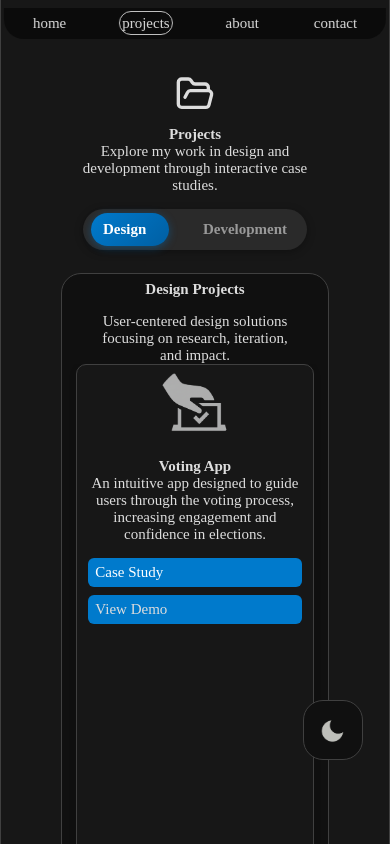
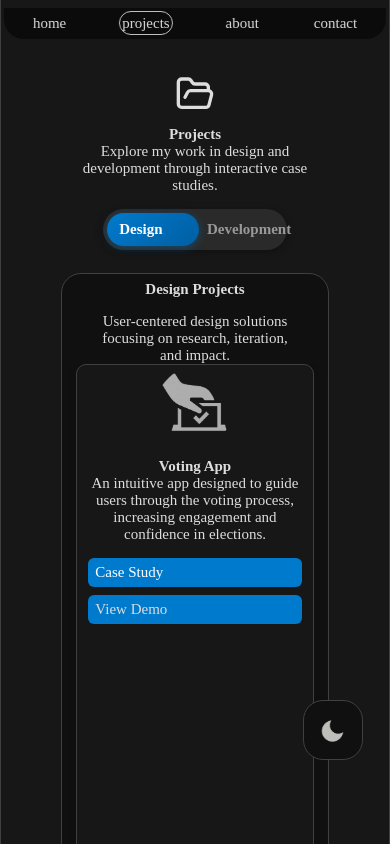
Before and after one commit to kainenw/portfolio_v2, a React (Create React App) app: page /projects in a window 390 px wide. Shown: the top 844 px of the page. Built offline with nearby package versions, Linux system fonts and the light colour scheme.

Commit message:
Add responsive styles for projects tab switch and slider

```diff
--- a/src/Pages/_Pages.css
+++ b/src/Pages/_Pages.css
@@ -532,6 +532,28 @@ iframe :not(.active) {
   }
 }
 
+/* Responsive slider adjustments */
+@media (max-width: 600px) {
+  .projects-tab-switch {
+    padding: 4px;
+  }
+  .tab-button {
+    flex: 1;
+    min-width: 0;
+    padding: 8px 12px;
+    font-size: 0.9rem;
+  }
+  .tab-slider {
+    width: 50% !important;
+    transition: transform 0.3s ease;
+  }
+  .tab-slider.left {
+    transform: translateX(0) !important;
+  }
+  .tab-slider.right {
+    transform: translateX(100%) !important;
+  }
+}
 
 /* Animation and translation for all main sections */
 .contrast-section,
```
